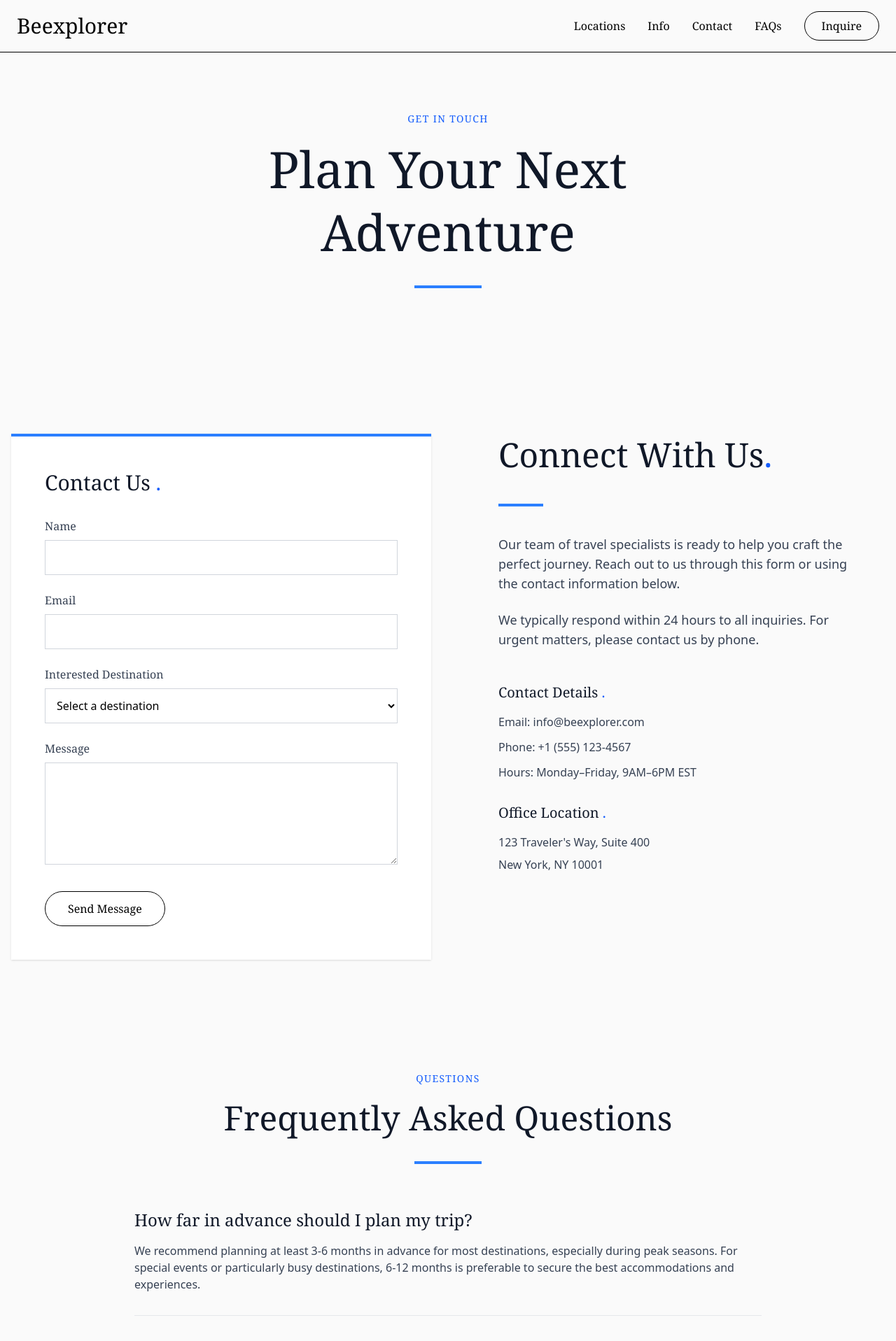
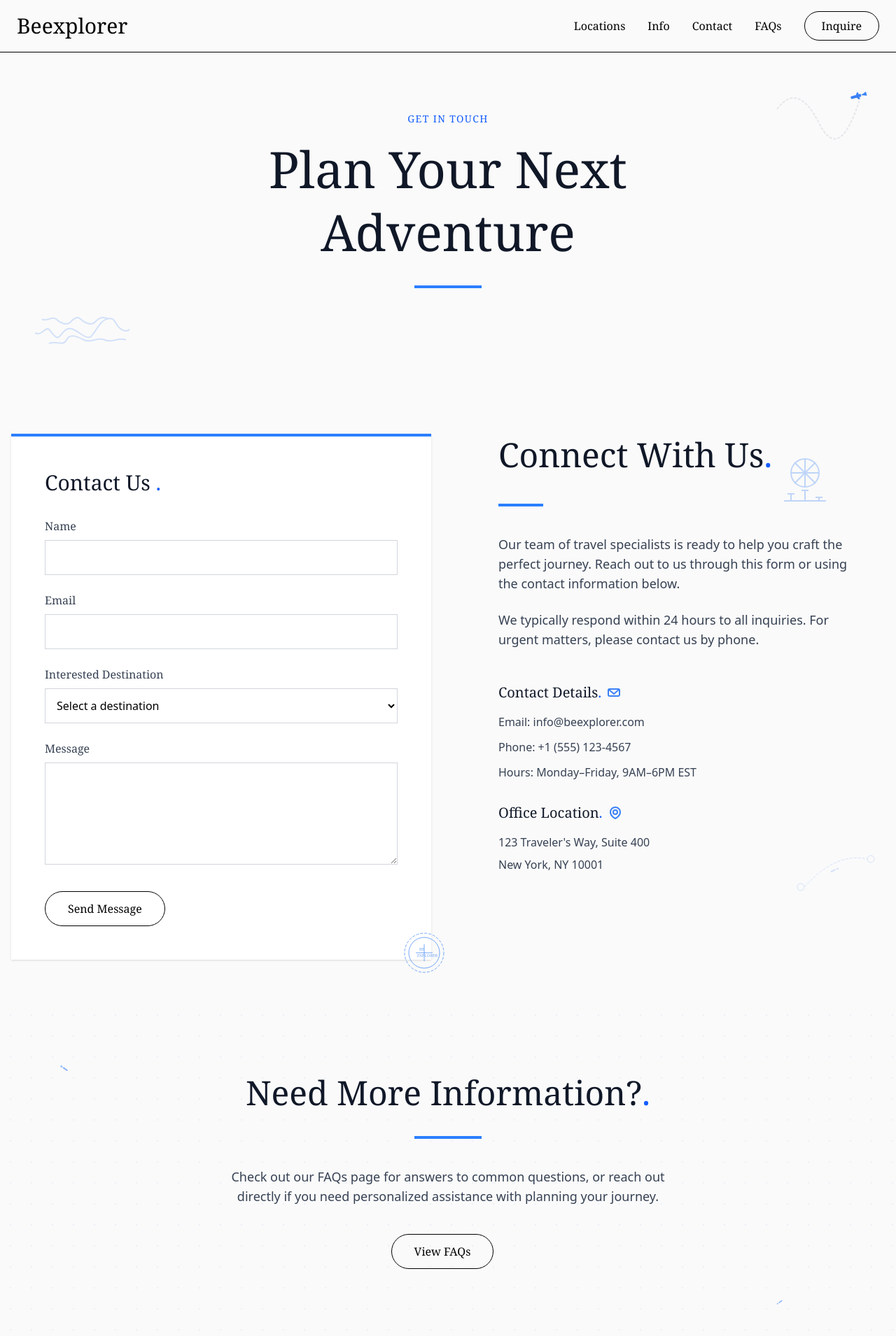
Before and after one commit to kynth65/Beexplorer, a React (Vite) app: page /contact in a window 1280 px wide. Shown: the top 1917 px of the page at 70% size. Built offline with nearby package versions, Linux system fonts and the light colour scheme.

Commit message:
add icons in the contact page

```diff
--- a/src/pages/Contact.jsx
+++ b/src/pages/Contact.jsx
@@ -34,8 +34,68 @@ export default function Contact() {
   return (
     <>
       <Navbar />
-      {/* Hero Section */}
-      <section className="py-16 md:py-24 md:pt-40 bg-neutral-50">
+      {/* Hero Section with Travel Elements */}
+      <section className="py-16 md:py-24 md:pt-40 bg-neutral-50 relative overflow-hidden">
+        {/* Decorative airplane with dashed path */}
+        <div className="absolute top-24 right-10 hidden md:block">
+          <svg
+            width="140"
+            height="120"
+            viewBox="0 0 140 120"
+            fill="none"
+            xmlns="http://www.w3.org/2000/svg"
+          >
+            <path
+              d="M10,60 Q40,20 70,80 T130,40"
+              stroke="#E5E7EB"
+              strokeWidth="2"
+              strokeDasharray="4 2"
+            />
+            <g transform="translate(130, 40) rotate(-15)">
+              <path d="M0,0 L8,3 L8,-3 Z" fill="#3B82F6" />
+              <rect
+                x="-15"
+                y="-2"
+                width="15"
+                height="4"
+                rx="1"
+                fill="#3B82F6"
+              />
+              <path d="M-8,0 L-5,-5 L-3,-5 L-3,5 L-5,5 Z" fill="#3B82F6" />
+            </g>
+          </svg>
+        </div>
+
+        {/* World map outline element */}
+        <div className="absolute bottom-10 left-10 hidden md:block opacity-20">
+          <svg
+            width="150"
+            height="80"
+            viewBox="0 0 150 80"
+            fill="none"
+            xmlns="http://www.w3.org/2000/svg"
+          >
+            <path
+              d="M10,40 C20,45 25,30 30,35 C35,40 40,50 45,45 C50,40 55,30 65,35 C75,40 85,50 90,45 C95,40 100,30 105,25 C110,20 120,15 125,25 C130,35 140,40 145,35"
+              stroke="#3B82F6"
+              strokeWidth="2"
+              fill="none"
+            />
+            <path
+              d="M20,20 C25,25 35,15 40,20 C45,25 55,30 60,25 C65,20 70,15 75,20 C80,25 90,30 95,25 C100,20 105,15 115,20"
+              stroke="#3B82F6"
+              strokeWidth="2"
+              fill="none"
+            />
+            <path
+              d="M30,55 C40,50 50,60 55,50 C60,40 70,45 80,50 C90,55 100,45 110,50 C120,55 130,45 140,50"
+              stroke="#3B82F6"
+              strokeWidth="2"
+              fill="none"
+            />
+          </svg>
+        </div>
+
         <div className="container mx-auto px-4 max-w-6xl">
           {/* Centered Text Content */}
           <div className="text-center mb-12">
@@ -52,11 +112,78 @@ export default function Contact() {
       </section>
 
       {/* Contact Form Section */}
-      <section className="py-8 md:py-16 bg-neutral-50">
+      <section className="py-8 md:py-16 bg-neutral-50 relative">
+        {/* Decorative airport elements */}
+        <div className="absolute top-20 right-20 hidden md:block opacity-30">
+          <svg
+            width="100"
+            height="100"
+            viewBox="0 0 100 100"
+            fill="none"
+            xmlns="http://www.w3.org/2000/svg"
+          >
+            <path d="M20,80 L80,80" stroke="#3B82F6" strokeWidth="2" />
+            <path d="M30,80 L30,70" stroke="#3B82F6" strokeWidth="2" />
+            <path d="M50,80 L50,65" stroke="#3B82F6" strokeWidth="2" />
+            <path d="M70,80 L70,75" stroke="#3B82F6" strokeWidth="2" />
+            <path d="M25,70 L35,70" stroke="#3B82F6" strokeWidth="2" />
+            <path d="M45,65 L55,65" stroke="#3B82F6" strokeWidth="2" />
+            <path d="M65,75 L75,75" stroke="#3B82F6" strokeWidth="2" />
+            <circle
+              cx="50"
+              cy="40"
+              r="20"
+              stroke="#3B82F6"
+              strokeWidth="2"
+              fill="none"
+            />
+            <path d="M30,40 L70,40" stroke="#3B82F6" strokeWidth="2" />
+            <path d="M50,20 L50,60" stroke="#3B82F6" strokeWidth="2" />
+            <path d="M35,25 L65,55" stroke="#3B82F6" strokeWidth="2" />
+            <path d="M35,55 L65,25" stroke="#3B82F6" strokeWidth="2" />
+          </svg>
+        </div>
+
+        {/* Small flying airplane */}
+        <div className="absolute bottom-40 left-10 hidden md:block">
+          <svg
+            width="30"
+            height="30"
+            viewBox="0 0 30 30"
+            fill="none"
+            xmlns="http://www.w3.org/2000/svg"
+          >
+            <g transform="translate(15, 15) rotate(25)">
+              <path d="M0,0 L6,2 L6,-2 Z" fill="#3B82F6" opacity="0.7" />
+              <rect
+                x="-12"
+                y="-1"
+                width="12"
+                height="2"
+                rx="1"
+                fill="#3B82F6"
+                opacity="0.7"
+              />
+              <path
+                d="M-6,0 L-4,-3 L-2,-3 L-2,3 L-4,3 Z"
+                fill="#3B82F6"
+                opacity="0.7"
+              />
+            </g>
+            <path
+              d="M3,15 Q8,10 13,15"
+              stroke="#3B82F6"
+              strokeWidth="1"
+              strokeDasharray="2 1"
+              opacity="0.7"
+            />
+          </svg>
+        </div>
+
         <div className="container mx-auto px-4 max-w-7xl">
           <div className="grid grid-cols-1 md:grid-cols-2 gap-12 items-start">
             {/* Left side - Contact Form */}
-            <div className="bg-white p-8 md:p-12 shadow-sm border-t-4 border-blue-500">
+            <div className="bg-white p-8 md:p-12 shadow-sm border-t-4 border-blue-500 relative">
               <h3 className="text-2xl md:text-3xl font-serif text-gray-900 mb-8">
                 Contact Us <span className="text-blue-600">.</span>
               </h3>
@@ -147,10 +274,59 @@ export default function Contact() {
                   Send Message
                 </button>
               </form>
+
+              {/* Decorative passport stamp */}
+              <div className="absolute -bottom-5 -right-5 hidden md:block">
+                <svg
+                  width="60"
+                  height="60"
+                  viewBox="0 0 60 60"
+                  fill="none"
+                  xmlns="http://www.w3.org/2000/svg"
+                >
+                  <circle
+                    cx="30"
+                    cy="30"
+                    r="28"
+                    stroke="#3B82F6"
+                    strokeWidth="1"
+                    strokeDasharray="4 2"
+                    fill="none"
+                    opacity="0.7"
+                  />
+                  <circle
+                    cx="30"
+                    cy="30"
+                    r="22"
+                    stroke="#3B82F6"
+                    strokeWidth="1"
+                    fill="none"
+                    opacity="0.7"
+                  />
+                  <path
+                    d="M18,30 L42,30"
+                    stroke="#3B82F6"
+                    strokeWidth="1"
+                    opacity="0.7"
+                  />
+                  <path
+                    d="M30,18 L30,42"
+                    stroke="#3B82F6"
+                    strokeWidth="1"
+                    opacity="0.7"
+                  />
+                  <text x="23" y="27" fontSize="6" fill="#3B82F6" opacity="0.7">
+                    BE
+                  </text>
+                  <text x="20" y="36" fontSize="6" fill="#3B82F6" opacity="0.7">
+                    EXPLORER
+                  </text>
+                </svg>
+              </div>
             </div>
 
             {/* Right side - Contact Information */}
-            <div className="px-4 md:px-12">
+            <div className="px-4 md:px-12 relative">
               <h2 className="text-4xl mb-10 md:text-5xl font-serif text-gray-900 leading-tight">
                 Connect With Us
                 <span className="text-blue-600">.</span>
@@ -170,8 +346,31 @@ export default function Contact() {
               </div>
 
               <div className="mb-8">
-                <h3 className="text-xl font-serif text-gray-900 mb-4">
+                <h3 className="text-xl font-serif text-gray-900 mb-4 flex items-center">
                   Contact Details <span className="text-blue-600">.</span>
+                  <svg
+                    className="ml-2 w-5 h-5"
+                    viewBox="0 0 20 20"
+                    fill="none"
+                    xmlns="http://www.w3.org/2000/svg"
+                  >
+                    <path
+                      d="M18,5 L10,12 L2,5"
+                      stroke="#3B82F6"
+                      strokeWidth="2"
+                      fill="none"
+                    />
+                    <rect
+                      x="2"
+                      y="5"
+                      width="16"
+                      height="10"
+                      rx="2"
+                      stroke="#3B82F6"
+                      strokeWidth="2"
+                      fill="none"
+                    />
+                  </svg>
                 </h3>
                 <div className="mb-3">
                   <p className="text-gray-700">
@@ -194,81 +393,152 @@ export default function Contact() {
               </div>
 
               <div>
-                <h3 className="text-xl font-serif text-gray-900 mb-4">
+                <h3 className="text-xl font-serif text-gray-900 mb-4 flex items-center">
                   Office Location <span className="text-blue-600">.</span>
+                  <svg
+                    className="ml-2 w-5 h-5"
+                    viewBox="0 0 20 20"
+                    fill="none"
+                    xmlns="http://www.w3.org/2000/svg"
+                  >
+                    <path
+                      d="M10,2 C6,2 3,5 3,9 C3,15 10,18 10,18 C10,18 17,15 17,9 C17,5 14,2 10,2 Z"
+                      stroke="#3B82F6"
+                      strokeWidth="2"
+                      fill="none"
+                    />
+                    <circle
+                      cx="10"
+                      cy="9"
+                      r="3"
+                      stroke="#3B82F6"
+                      strokeWidth="2"
+                      fill="none"
+                    />
+                  </svg>
                 </h3>
                 <p className="text-gray-700 mb-2">
                   123 Traveler's Way, Suite 400
                 </p>
                 <p className="text-gray-700">New York, NY 10001</p>
               </div>
+
+              {/* Decorative airplane routes */}
+              <div className="absolute -bottom-10 right-0 hidden md:block opacity-20">
+                <svg
+                  width="140"
+                  height="80"
+                  viewBox="0 0 140 80"
+                  fill="none"
+                  xmlns="http://www.w3.org/2000/svg"
+                >
+                  <circle cx="20" cy="60" r="5" stroke="#3B82F6" fill="none" />
+                  <circle cx="120" cy="20" r="5" stroke="#3B82F6" fill="none" />
+                  <path
+                    d="M25,60 Q70,10 115,20"
+                    stroke="#3B82F6"
+                    strokeDasharray="4 2"
+                    fill="none"
+                  />
+                  <g transform="translate(70, 35) rotate(-25)">
+                    <path d="M0,0 L4,1.5 L4,-1.5 Z" fill="#3B82F6" />
+                    <rect
+                      x="-8"
+                      y="-1"
+                      width="8"
+                      height="2"
+                      rx="1"
+                      fill="#3B82F6"
+                    />
+                  </g>
+                </svg>
+              </div>
             </div>
           </div>
         </div>
       </section>
 
-      {/* FAQ Section */}
-      <section className="py-16 md:py-24 bg-neutral-50">
-        <div className="container mx-auto px-4 max-w-6xl">
-          <div className="text-center mb-16">
-            <h3 className="uppercase text-sm tracking-widest text-blue-600 mb-4 font-serif">
-              QUESTIONS
-            </h3>
-            <h2 className="text-4xl md:text-5xl font-serif text-gray-900 leading-tight">
-              Frequently Asked Questions
-            </h2>
-            <div className="w-24 h-1 bg-blue-500 mx-auto mt-8"></div>
-          </div>
+      {/* Additional Support Section with Travel Elements */}
+      <section className="py-16 md:py-24 bg-neutral-50 relative">
+        {/* Decorative dotted grid pattern */}
+        <div className="absolute inset-0 overflow-hidden opacity-10">
+          <svg width="100%" height="100%" xmlns="http://www.w3.org/2000/svg">
+            <pattern
+              id="travelDots"
+              patternUnits="userSpaceOnUse"
+              width="30"
+              height="30"
+            >
+              <circle cx="15" cy="15" r="1" fill="#3B82F6" />
+            </pattern>
+            <rect width="100%" height="100%" fill="url(#travelDots)" />
+          </svg>
+        </div>
 
-          <div className="max-w-4xl mx-auto">
-            <div className="mb-8 border-b border-gray-200 pb-8">
-              <h3 className="text-2xl font-serif text-gray-900 mb-4">
-                How far in advance should I plan my trip?
-              </h3>
-              <p className="text-gray-700">
-                We recommend planning at least 3-6 months in advance for most
-                destinations, especially during peak seasons. For special events
-                or particularly busy destinations, 6-12 months is preferable to
-                secure the best accommodations and experiences.
-              </p>
-            </div>
+        {/* Small flying airplanes */}
+        <div className="absolute top-20 left-20 hidden md:block">
+          <svg
+            width="20"
+            height="20"
+            viewBox="0 0 20 20"
+            fill="none"
+            xmlns="http://www.w3.org/2000/svg"
+          >
+            <g transform="translate(10, 10) rotate(215)">
+              <path d="M0,0 L4,1.5 L4,-1.5 Z" fill="#3B82F6" opacity="0.6" />
+              <rect
+                x="-8"
+                y="-1"
+                width="8"
+                height="2"
+                rx="1"
+                fill="#3B82F6"
+                opacity="0.6"
+              />
+            </g>
+          </svg>
+        </div>
 
-            <div className="mb-8 border-b border-gray-200 pb-8">
-              <h3 className="text-2xl font-serif text-gray-900 mb-4">
-                What payment methods do you accept?
-              </h3>
-              <p className="text-gray-700">
-                We accept all major credit cards, bank transfers, and digital
-                payment options. A deposit is typically required to confirm your
-                booking, with the balance due prior to your departure date.
-              </p>
-            </div>
+        <div className="absolute bottom-10 right-40 hidden md:block">
+          <svg
+            width="15"
+            height="15"
+            viewBox="0 0 15 15"
+            fill="none"
+            xmlns="http://www.w3.org/2000/svg"
+          >
+            <g transform="translate(7.5, 7.5) rotate(145)">
+              <path d="M0,0 L3,1 L3,-1 Z" fill="#3B82F6" opacity="0.6" />
+              <rect
+                x="-6"
+                y="-0.75"
+                width="6"
+                height="1.5"
+                rx="0.75"
+                fill="#3B82F6"
+                opacity="0.6"
+              />
+            </g>
+          </svg>
+        </div>
 
-            <div className="mb-8 border-b border-gray-200 pb-8">
-              <h3 className="text-2xl font-serif text-gray-900 mb-4">
-                Can you accommodate special dietary requirements?
-              </h3>
-              <p className="text-gray-700">
-                Absolutely. We work closely with our partners to accommodate any
-                dietary restrictions or preferences. Please inform us of your
-                needs when planning your trip so we can make appropriate
-                arrangements.
-              </p>
-            </div>
-
-            <div>
-              <h3 className="text-2xl font-serif text-gray-900 mb-4">
-                What if I need to cancel or reschedule my trip?
-              </h3>
-              <p className="text-gray-700">
-                We understand that plans can change. Our flexible booking policy
-                allows for modifications up to 60 days before departure in most
-                cases. Cancellation policies vary by destination and service
-                provider, and we'll clearly communicate these details during the
-                booking process.
-              </p>
-            </div>
-          </div>
+        <div className="container mx-auto px-4 max-w-6xl text-center">
+          <h2 className="text-4xl md:text-5xl font-serif text-gray-900 leading-tight mb-8">
+            Need More Information?
+            <span className="text-blue-600">.</span>
+          </h2>
+          <div className="w-24 h-1 bg-blue-500 mx-auto mb-10"></div>
+          <p className="text-lg text-gray-700 max-w-2xl mx-auto mb-10">
+            Check out our FAQs page for answers to common questions, or reach
+            out directly if you need personalized assistance with planning your
+            journey.
+          </p>
+          <a
+            href="/faqs"
+            className="inline-block border border-black text-black px-8 py-3 rounded-full hover:bg-blue-600 hover:border-blue-600 hover:text-white transition-all font-serif mr-4"
+          >
+            View FAQs
+          </a>
         </div>
       </section>
     </>
```
